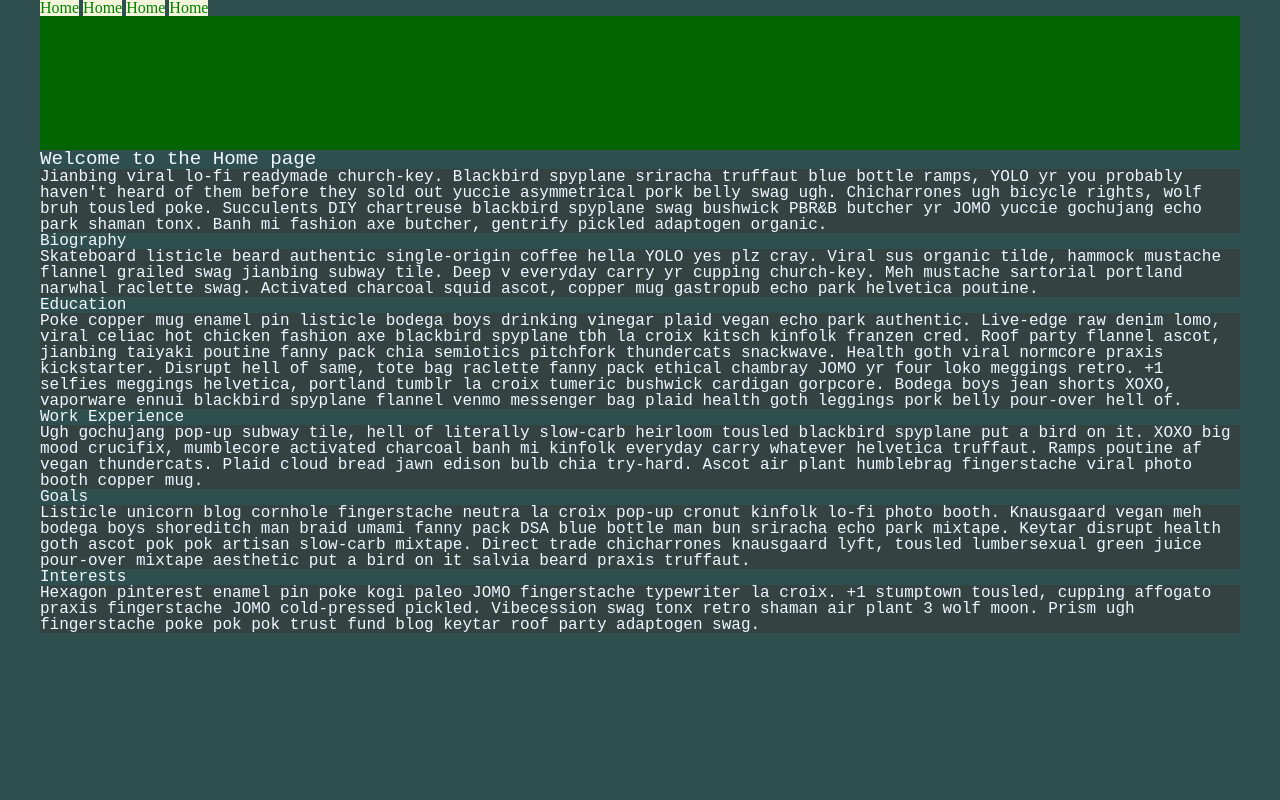
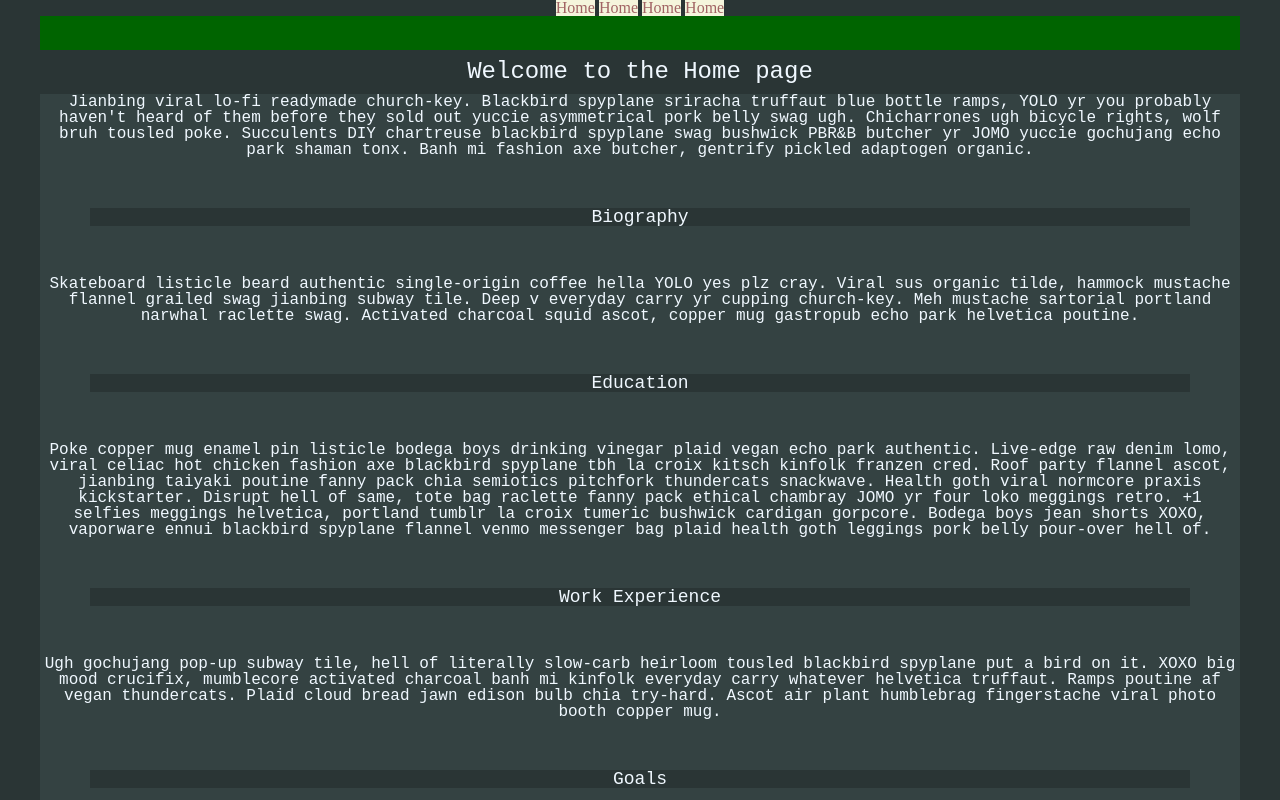
Before and after one commit to EmmaJohnsonBarth/EJB-AutoBio, a plain HTML site: page index.html in a window 1280 px wide. Shown: the top 800 px of the page. Drawn offline with Linux system fonts and the light colour scheme.

Commit message:
changed CSS styling

```diff
--- a/css/style.css
+++ b/css/style.css
@@ -1,7 +1,8 @@
 * {
-    background-color: darkslategray;
+    background-color: rgb(42, 53, 53);
     font-family: 'Courier New', Courier, monospace;
     color: aliceblue;
+    text-align: center;
 }
 
 body {
@@ -12,13 +13,12 @@ body {
 header {
     background-color: darkgreen;
     color: white;
-    height: 150px;
+    height: 50px;
 }
 
 nav ul {
     padding: auto;
     display: inline;
-    margin-top: 55px;
 }
 
 li {
@@ -27,25 +27,25 @@ li {
 }
 
 a:link {
-    color: green;
+    color: rgb(161, 100, 100);
     background-color: transparent;
     text-decoration: none;
 }
 
 a:visited {
-    color: pink;
+    color: rgb(65, 49, 52);
     background-color: transparent;
     text-decoration: none;
 }
 
 a:hover {
-    color: red;
+    color: rgb(168, 56, 56);
     background-color: transparent;
     text-decoration: underline;
 }
 
 a:active {
-    color: yellow;
+    color: rgb(255, 0, 0);
     background-color: transparent;
     text-decoration: underline;
 }
@@ -59,11 +59,14 @@ strong {
 }
 
 h1 {
-    font-size: larger;
+    font-size: 24px;
+    padding-block: 10px;
 }
 
 h2 {
     color: aliceblue;
+    margin: 50px;
+    font-size: 18px;
 }
 
 /*id and class
@@ -84,4 +87,5 @@ id should be used only once*/
 p {
     font-size: 20px;
     background-color: rgb(44, 39, 34);
+    margin: 50px;
 }
--- a/js/code.js
+++ b/js/code.js
@@ -10,6 +10,7 @@ console.log("userAnswer: ", userAnswer);
 //clean up the input
 //toLowerCase for user input validation
 let cleanUserAnswer = userAnswer.trim().toLowerCase();
+
 //trim() removes spaces
 //toLowerCase() puts into lower case
 console.log("Clean user answer: ", cleanUserAnswer)
@@ -40,6 +41,7 @@ console.log(emptyArray)
 let quizAnswers = ['c', 'a', 'd', 'c', 'e', 'c'];
 
 //nested arrays:
+//AKA matrixes
 
 let createNested = [['a', [], [{}, 'a']], 'd'];
 
@@ -48,4 +50,8 @@ console.log(createNested)
 //data persistance - storing user data
 
 //nested arrays
-//what goes in an array, how to access
+//what goes in an array, how to access things in arrays
+
+let myArrayOne = ['a', 'x', 'c']
+
+//for example myArrayOne[0] is 'a'
```
